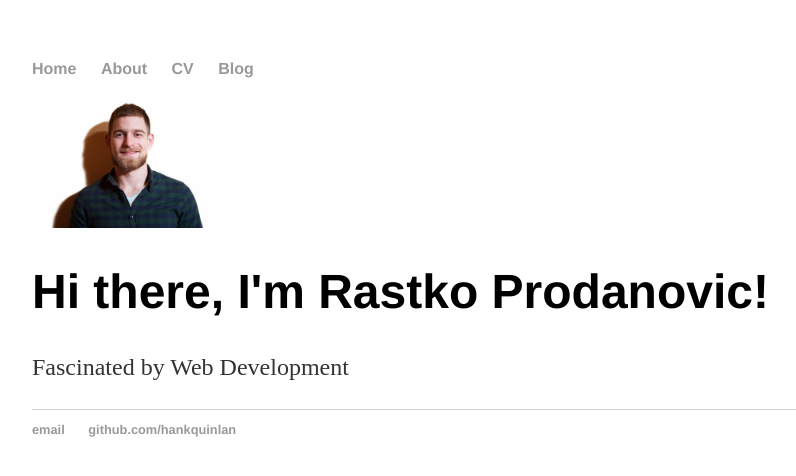
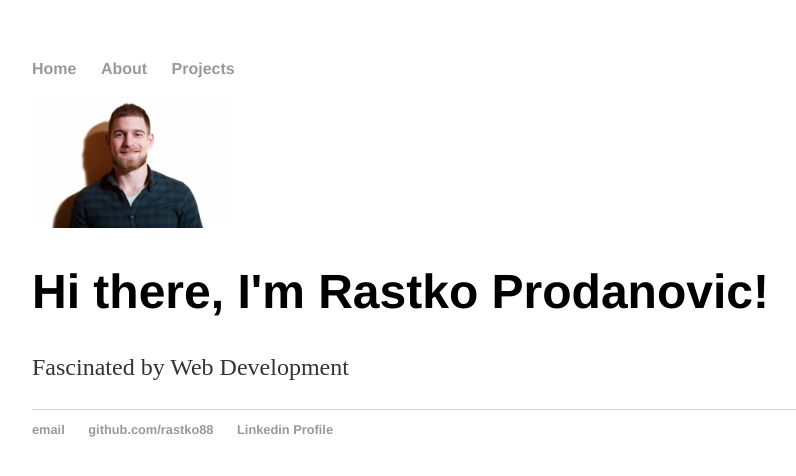
Before and after one commit to Rastko88/Rastko88.github.io, a Jekyll site: the page built from index.html, in a window 1280 px wide. Shown: the top 476 px of the page, without its empty margins (160-956 px from the left). Built offline with Jekyll 4.4.1, drawn with Linux system fonts in a browser that asks for light colours.

Commit message:
Update default.html

```diff
--- a/_layouts/default.html
+++ b/_layouts/default.html
@@ -7,12 +7,11 @@
 		</head>
 		<body>
 			<nav>
-	    		<ul>
-	        		<li><a href="/">Home</a></li>
-		        	<li><a href="/about">About</a></li>
-	        		<li><a href="/cv">CV</a></li>
-	        		<li><a href="/blog">Blog</a></li>
-	    		</ul>
+				<ul>
+					<li><a href="/">Home</a></li>
+					<li><a href="/about">About</a></li>
+					<li><a href="/cv">Projects</a></li>
+				</ul>
 			</nav>
 			<div class="container">
 
@@ -20,9 +19,10 @@
 
 			</div><!-- /.container -->
 			<footer>
-	    		<ul>
-	        		<li><a href="mailto:hankquinlanhub@gmail.com">email</a></li>
-	        		<li><a href="https://github.com/hankquinlan">github.com/hankquinlan</a></li>
+				<ul>
+					<li><a href="mailto:rastko.prodanovic@gmail.com">email</a></li>
+					<li><a href="https://github.com/rastko88">github.com/rastko88</a></li>
+					<li><a href="https://rs.linkedin.com/in/rastko-prodanovic-b24746123">Linkedin Profile</a></li>
 				</ul>
 			</footer>
 		</body>
```
